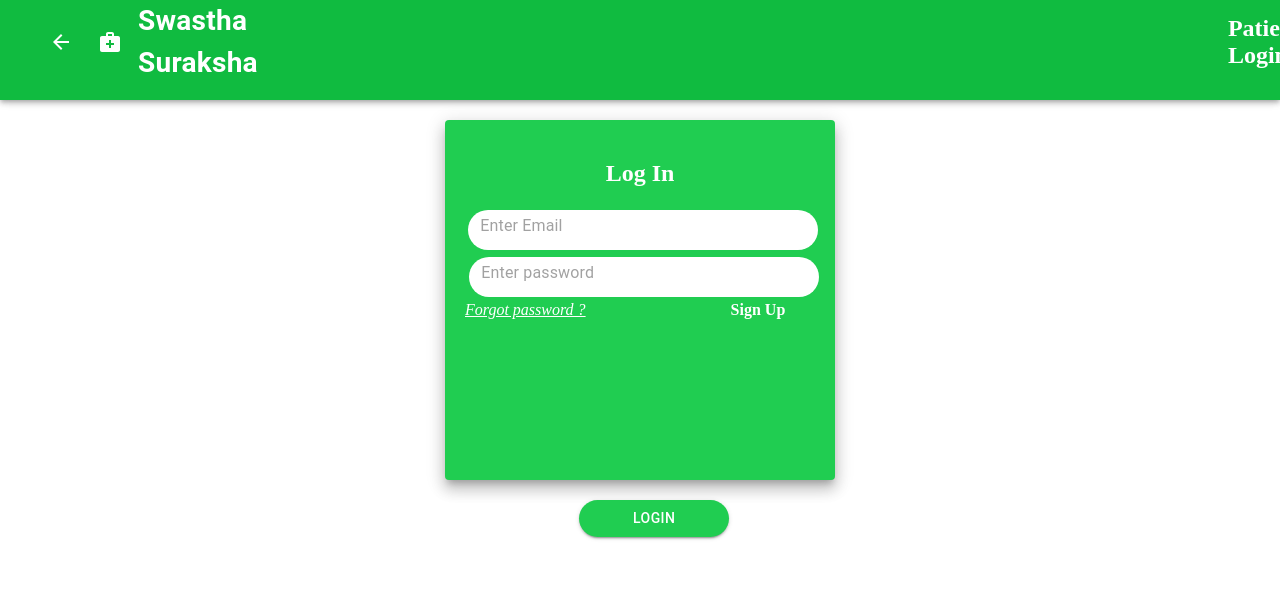
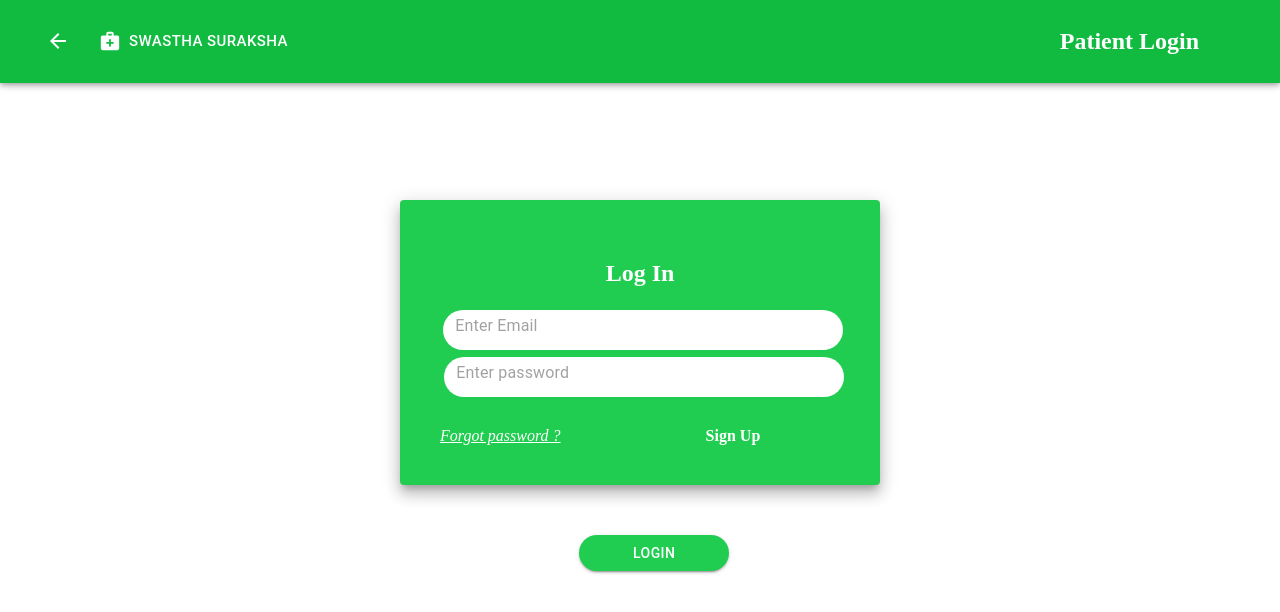
Before and after one commit to Deepesh368/Consent_Management_System, a React (Create React App) app in the folder patient/: page /login in a window 1280 px wide. Shown: the top 612 px of the page. Built offline with nearby package versions, Linux system fonts and the light colour scheme.

Commit message:
Fixed login page style height problem

```diff
--- a/patient/src/components/Login/Header.js
+++ b/patient/src/components/Login/Header.js
@@ -1,23 +1,53 @@
-import React from "react";
-import {AppBar, Toolbar, Typography, Button} from "@mui/material";
+import React from 'react';
+import { AppBar, Toolbar, Typography, Button } from '@mui/material';
 import MedicalServicesIcon from '@mui/icons-material/MedicalServices';
 import ArrowBackIcon from '@mui/icons-material/ArrowBack';
+import { useNavigate } from 'react-router-dom';
+import { Box } from '@material-ui/core';
 
 const Header = () => {
-    return(
-        <React.Fragment>
-            <AppBar sx={{background: "#10BB40", minHeight: '100px'}}>
+    let navigate = useNavigate();
+
+    return (
+        <>
+            <AppBar sx={{ background: '#10BB40', minHeight: '70px' }}>
                 <Toolbar>
-                    <Button disableElevation='true' sx={{"&:hover": {backgroundColor: "#10EB40"}, margin:'5px', background:"#10BB40"}} variant="contained"><ArrowBackIcon /> </Button>
-                    < MedicalServicesIcon />
-                    <Typography marginLeft={2}  sx={{fontWeight: 'bold', fontSize: 28}}>
+                    <Button
+                        disableElevation="true"
+                        sx={{
+                            '&:hover': { backgroundColor: '#10EB40' },
+                            margin: '2px',
+                            background: '#10BB40',
+                        }}
+                        variant="contained"
+                        onClick={() => navigate(-1)}
+                    >
+                        <ArrowBackIcon />{' '}
+                    </Button>
+                    <Button
+                        // color="primary"
+                        sx={{ color: 'white' }}
+                        size="large"
+                        startIcon={<MedicalServicesIcon />}
+                        onClick={() => navigate('/')}
+                    >
                         Swastha Suraksha
-                    </Typography>
-
-                    <h2 style={{width:'10%', margin:'0px 0px 0px 970px'}}>Patient Login </h2>
+                    </Button>
+                    <Box
+                        m={1}
+                        //margin
+                        display="flex"
+                        justifyContent="flex-end"
+                        alignItems="flex-end"
+                        sx={{ flexGrow: 1 }}
+                    >
+                        <h2 style={{ width: '20%', marginLeft: 'auto' }}>
+                            Patient Login
+                        </h2>
+                    </Box>
                 </Toolbar>
             </AppBar>
-        </React.Fragment>
+        </>
     );
 };
 
--- a/patient/src/components/Login/Login.js
+++ b/patient/src/components/Login/Login.js
@@ -2,13 +2,14 @@ import React from 'react';
 import { Grid, Paper, TextField, Button, Link } from '@material-ui/core';
 // import './navBar/styles.css'
 import Header from './Header.js';
+import { Box } from '@mui/material';
 
 const Login = () => {
     const paperStyle = {
-        padding: 20,
-        height: '40vh',
-        width: 350,
-        margin: '20px auto',
+        padding: 40,
+        height: '45%',
+        width: 400,
+        margin: '50px auto',
         backgroundColor: '#20CD51',
     };
     const btnstyle = {
@@ -20,7 +21,7 @@ const Login = () => {
     return (
         <div>
             <Header />
-            <Grid style={{ margin: '120px 0 20px  0' }}>
+            <Grid style={{ margin: '200px 0 50px  0' }}>
                 <Paper elevation={10} style={paperStyle}>
                     <Grid align="center">
                         <h2 style={{ color: 'white', fontWeight: 'bold' }}>
@@ -46,13 +47,14 @@ const Login = () => {
                             borderRadius: 50,
                             margin: '4px',
                             height: '40px',
+                            marginBottom: '30px',
                         }}
                         placeholder="   Enter password"
                         type="password"
                         fullWidth
                         required
                     />
-                    {/* <Typography > */}
+
                     <Link
                         href="#"
                         style={{
@@ -63,8 +65,6 @@ const Login = () => {
                     >
                         Forgot password ?
                     </Link>
-                    {/* </Typography> */}
-                    {/* <Typography >  */}
                     <Link
                         href="#"
                         style={{
@@ -75,7 +75,6 @@ const Login = () => {
                     >
                         Sign Up
                     </Link>
-                    {/* </Typography> */}
                 </Paper>
             </Grid>
             <Button
--- a/patient/src/components/Register/Header.js
+++ b/patient/src/components/Register/Header.js
@@ -5,18 +5,9 @@ import MedicalServicesIcon from '@mui/icons-material/MedicalServices';
 import ArrowBackIcon from '@mui/icons-material/ArrowBack';
 import { useNavigate } from 'react-router-dom';
 import { Box } from '@material-ui/core';
-import { Link } from 'react-router-dom';
 
 const Header = () => {
     let navigate = useNavigate();
-
-    const registerPath = () => {
-        navigate('/register');
-    };
-
-    const loginPath = () => {
-        navigate('/login');
-    };
 
     return (
         <>
@@ -39,7 +30,7 @@ const Header = () => {
                         sx={{ color: 'white' }}
                         size="large"
                         startIcon={<MedicalServicesIcon />}
-                        onClick={() => navigate("/")}
+                        onClick={() => navigate('/')}
                     >
                         Swastha Suraksha
                     </Button>
```
Lines whose indentation alone changed are shown as unchanged.
